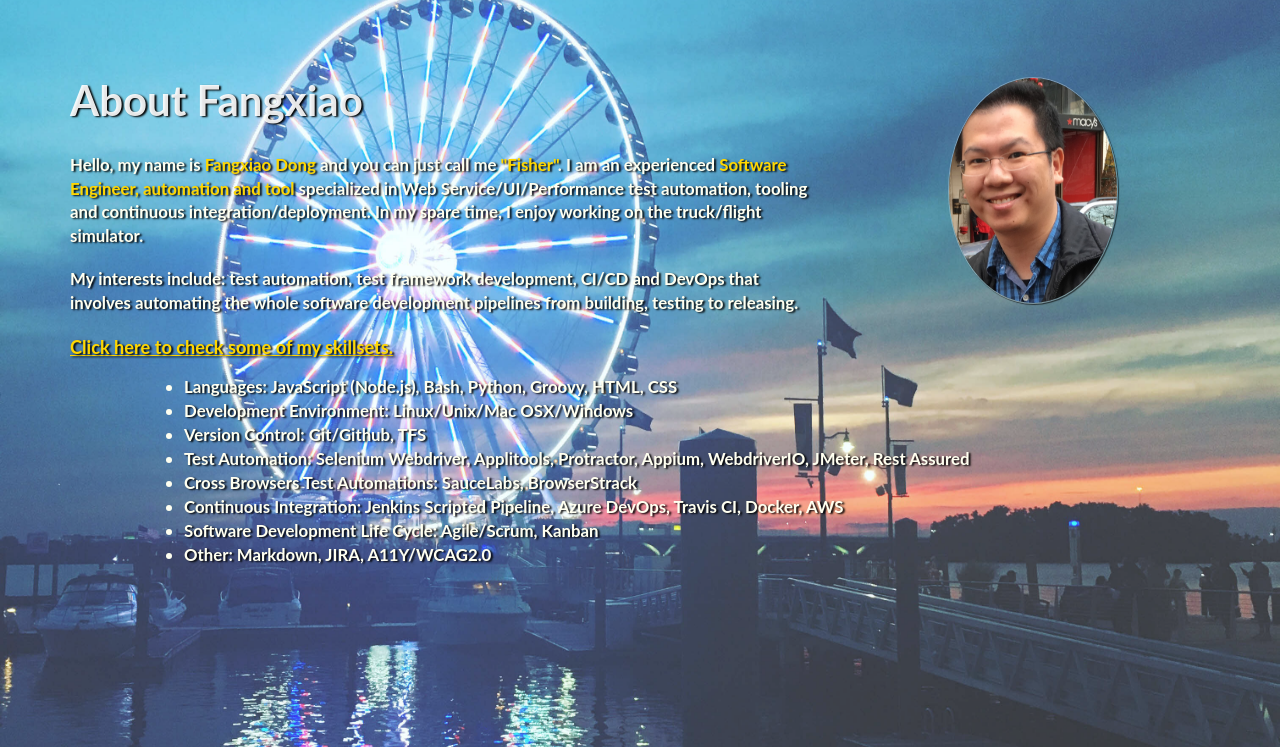
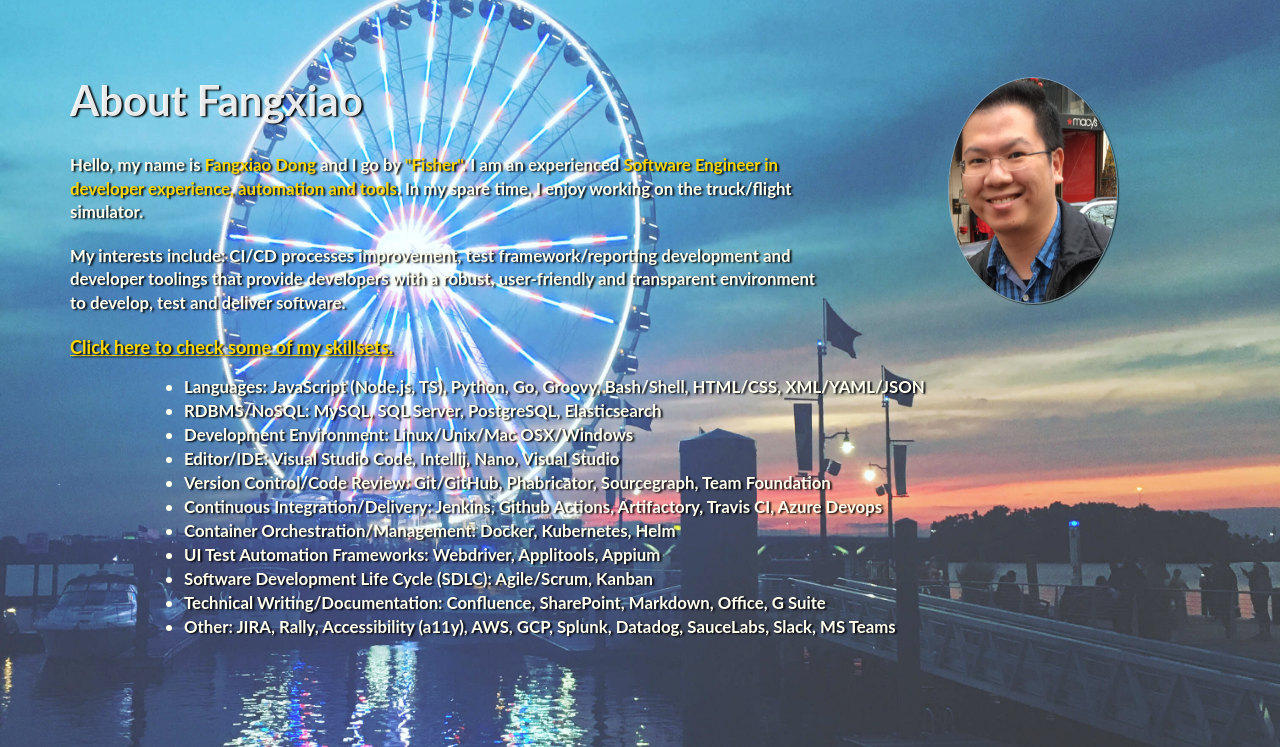
Before and after one commit to fangxiao-dong/cv, a website: page index.html in a window 1280 px wide. Both pictures are taken after a click on the link "Click here to check some of my skillsets.". Shown: the part 824-1571 px from the top of the page. Drawn offline with nearby package versions, Linux system fonts and the light colour scheme.

Commit message:
Update resume

```diff
--- a/index.html
+++ b/index.html
@@ -77,8 +77,8 @@
                 <div class="clearfix"></div>
                 <h2 class="section-heading">About Fangxiao</h2>
                 </br>
-                <p class="lead">Hello, my name is <span class="name">Fangxiao Dong</span> and you can just call me <span class="nickname">"Fisher"</span>. I am an experienced <span class="job">Software Engineer, automation and tool</span> specialized in Web Service/UI/Performance test automation, tooling and continuous integration/deployment. In my spare time, I enjoy working on the truck/flight simulator.</p>
-                <p class="lead">My interests include: test automation, test framework development, CI/CD and DevOps that involves automating the whole software development pipelines from building, testing to releasing.</P>
+                <p class="lead">Hello, my name is <span class="name">Fangxiao Dong</span> and I go by <span class="nickname">"Fisher"</span>. I am an experienced <span class="job">Software Engineer in developer experience, automation and tools</span>. In my spare time, I enjoy working on the truck/flight simulator.</p>
+                <p class="lead">My interests include: CI/CD processes improvement, test framework/reporting development and developer toolings that provide developers with a robust, user-friendly and transparent environment to develop, test and deliver software.</P>
               </div>
               <div class="col-lg-3 col-lg-offset-1 col-sm-6">
                   <img class="img-circle img-responsive hidden-xs" src="./assets/imgs/profile.jpeg" alt="Fangxiao's Profile">
@@ -93,14 +93,17 @@
                 </div>
                 <div id="skillset" class="panel-collapse collapse">
                   <ul>
-                    <li>Languages: JavaScript (Node.js), Bash, Python, Groovy, HTML, CSS</li>
+                    <li>Languages: JavaScript (Node.js, TS), Python, Go, Groovy, Bash/Shell, HTML/CSS, XML/YAML/JSON</li>
+                    <li>RDBMS/NoSQL: MySQL, SQL Server, PostgreSQL, Elasticsearch</li>
                     <li>Development Environment: Linux/Unix/Mac OSX/Windows</li>
-                    <li>Version Control: Git/Github, TFS</li>
-                    <li>Test Automation: Selenium Webdriver, Applitools, Protractor, Appium, WebdriverIO, JMeter, Rest Assured</li>
-                    <li>Cross Browsers Test Automations: SauceLabs, BrowserStrack</li>
-                    <li>Continuous Integration: Jenkins Scripted Pipeline, Azure DevOps, Travis CI, Docker, AWS</li>
-                    <li>Software Development Life Cycle: Agile/Scrum, Kanban</li>
-                    <li>Other: Markdown, JIRA, A11Y/WCAG2.0</li>
+                    <li>Editor/IDE: Visual Studio Code, Intellij, Nano, Visual Studio</li>
+                    <li>Version Control/Code Review: Git/GitHub, Phabricator, Sourcegraph, Team Foundation</li>
+                    <li>Continuous Integration/Delivery: Jenkins, Github Actions, Artifactory, Travis CI, Azure Devops</li>
+                    <li>Container Orchestration/Management: Docker, Kubernetes, Helm</li>
+                    <li>UI Test Automation Frameworks: Webdriver, Applitools, Appium</li>
+                    <li>Software Development Life Cycle (SDLC): Agile/Scrum, Kanban</li>
+                    <li>Technical Writing/Documentation: Confluence, SharePoint, Markdown, Office, G Suite</li>
+                    <li>Other: JIRA, Rally, Accessibility (a11y), AWS, GCP, Splunk, Datadog, SauceLabs, Slack, MS Teams</li>
                   </ul>
                 </div>
               </div>
```
Also changed, not shown: 1 other file.
